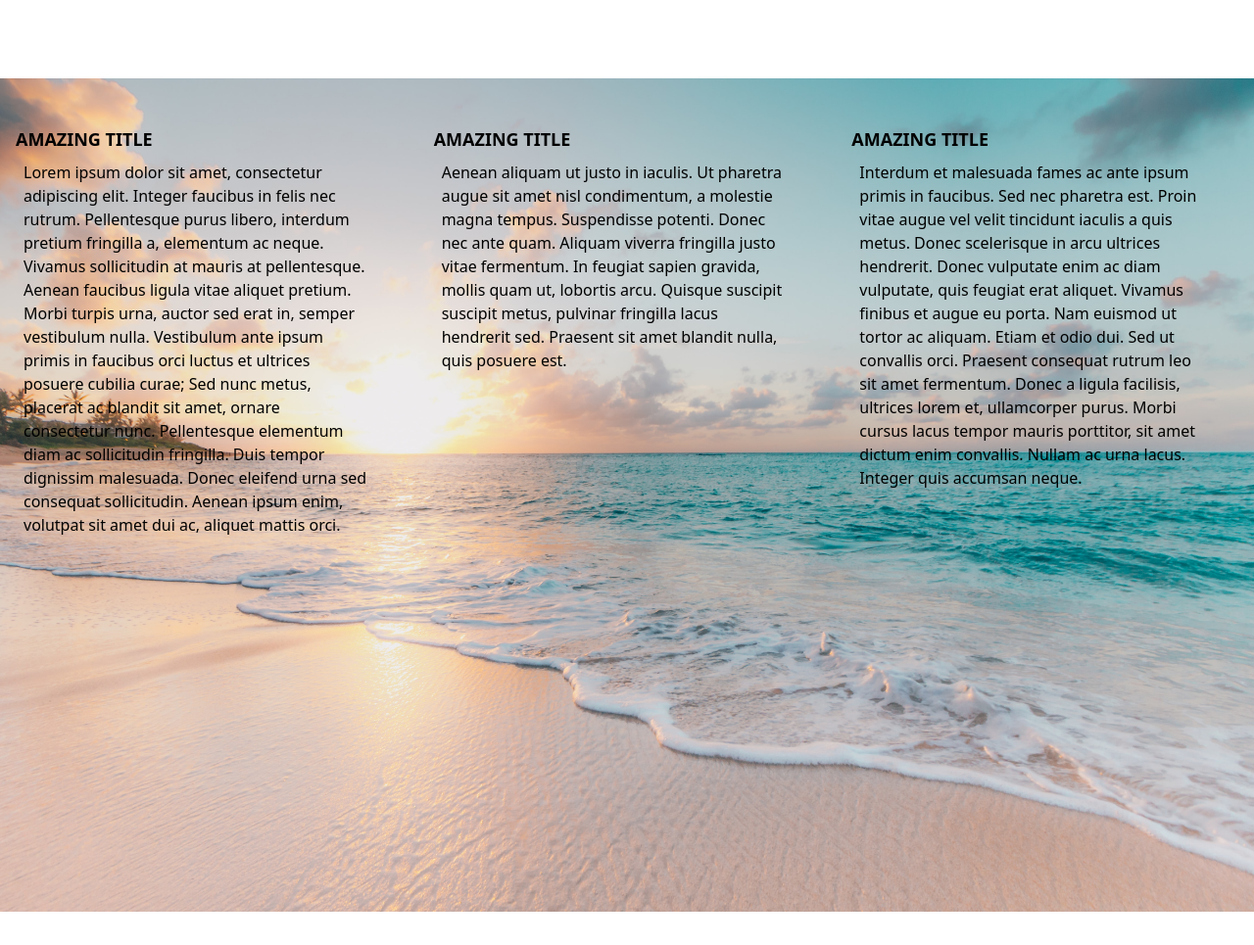
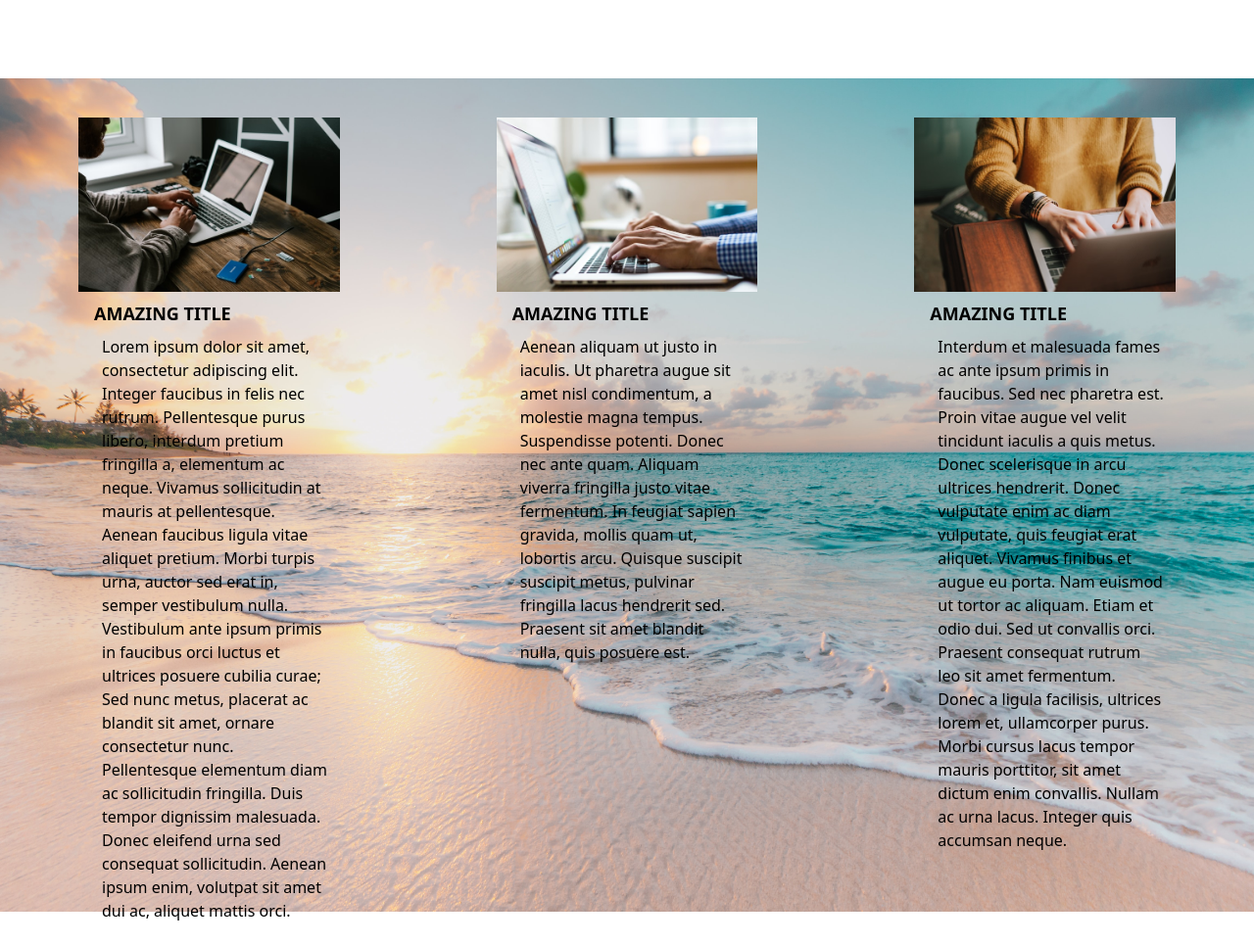
Before and after one commit to prp-e/getting-started-tailwind, a plain HTML site: page index.html in a window 1280 px wide. Shown: the whole page at 98% size. Drawn offline with nearby package versions, Linux system fonts and the light colour scheme.

Commit message:
Made it better looking

```diff
--- a/index.html
+++ b/index.html
@@ -27,17 +27,20 @@
 		</nav>
 		<div class="static flex">
 			<img class="z-0 object-cover" src="beach.jpg" />
-			<div class="z-10 absolute container sm:ml-auto lg:mr-auto py-10">
+			<div class="z-10 absolute sm:ml-auto lg:mr-auto py-10">
 				<div class="grid lg:grid-cols-3">
-					<div class="bg-teal-300 mr-10 rounded">
+					<div class="bg-teal-300 ml-20 mr-20 rounded">
+						<img src="laptop1.jpg" />
 						<p class="text-lg uppercase ml-4 mt-2"><strong>amazing title</strong></p>
 						<p class="ml-6 mr-3 mt-2 mb-2"> Lorem ipsum dolor sit amet, consectetur adipiscing elit. Integer faucibus in felis nec rutrum. Pellentesque purus libero, interdum pretium fringilla a, elementum ac neque. Vivamus sollicitudin at mauris at pellentesque. Aenean faucibus ligula vitae aliquet pretium. Morbi turpis urna, auctor sed erat in, semper vestibulum nulla. Vestibulum ante ipsum primis in faucibus orci luctus et ultrices posuere cubilia curae; Sed nunc metus, placerat ac blandit sit amet, ornare consectetur nunc. Pellentesque elementum diam ac sollicitudin fringilla. Duis tempor dignissim malesuada. Donec eleifend urna sed consequat sollicitudin. Aenean ipsum enim, volutpat sit amet dui ac, aliquet mattis orci. </p>
 					</div>
-					<div class="bg-teal-200 mr-10 rounded">
+					<div class="bg-teal-200 ml-20 mr-20 rounded">
+						<img src="laptop2.jpg" />
 						<p class="text-lg uppercase ml-4 mt-2"><strong>amazing title</strong></p>
 						<p class="ml-6 mr-3 mt-2 mb-2"> Aenean aliquam ut justo in iaculis. Ut pharetra augue sit amet nisl condimentum, a molestie magna tempus. Suspendisse potenti. Donec nec ante quam. Aliquam viverra fringilla justo vitae fermentum. In feugiat sapien gravida, mollis quam ut, lobortis arcu. Quisque suscipit suscipit metus, pulvinar fringilla lacus hendrerit sed. Praesent sit amet blandit nulla, quis posuere est. </p>
 					</div>
-					<div class="bg-teal-300 mr-10 rounded">
+					<div class="bg-teal-300 ml-20 mr-20 rounded">
+						<img src="laptop3.jpg" />
 						<p class="text-lg uppercase ml-4 mt-2"><strong>amazing title</strong></p>
 						<p class="ml-6 mr-3 mt-2 mb-2"> Interdum et malesuada fames ac ante ipsum primis in faucibus. Sed nec pharetra est. Proin vitae augue vel velit tincidunt iaculis a quis metus. Donec scelerisque in arcu ultrices hendrerit. Donec vulputate enim ac diam vulputate, quis feugiat erat aliquet. Vivamus finibus et augue eu porta. Nam euismod ut tortor ac aliquam. Etiam et odio dui. Sed ut convallis orci. Praesent consequat rutrum leo sit amet fermentum. Donec a ligula facilisis, ultrices lorem et, ullamcorper purus. Morbi cursus lacus tempor mauris porttitor, sit amet dictum enim convallis. Nullam ac urna lacus. Integer quis accumsan neque. </p>
 					</div>
@@ -45,7 +48,7 @@
 			</div>
 		</div>
 		<footer class="bg-teal-800 p-2">
-			<span class="text-white uppercase items-center">
+			<span class="text-white items-center">
 				Copyright &copy 2020 - Muhammadreza Haghiri
 			</span>
 		</footer>
```
Also changed, not shown: laptop1.jpg (added), laptop2.jpg (added), laptop3.jpg (added).
